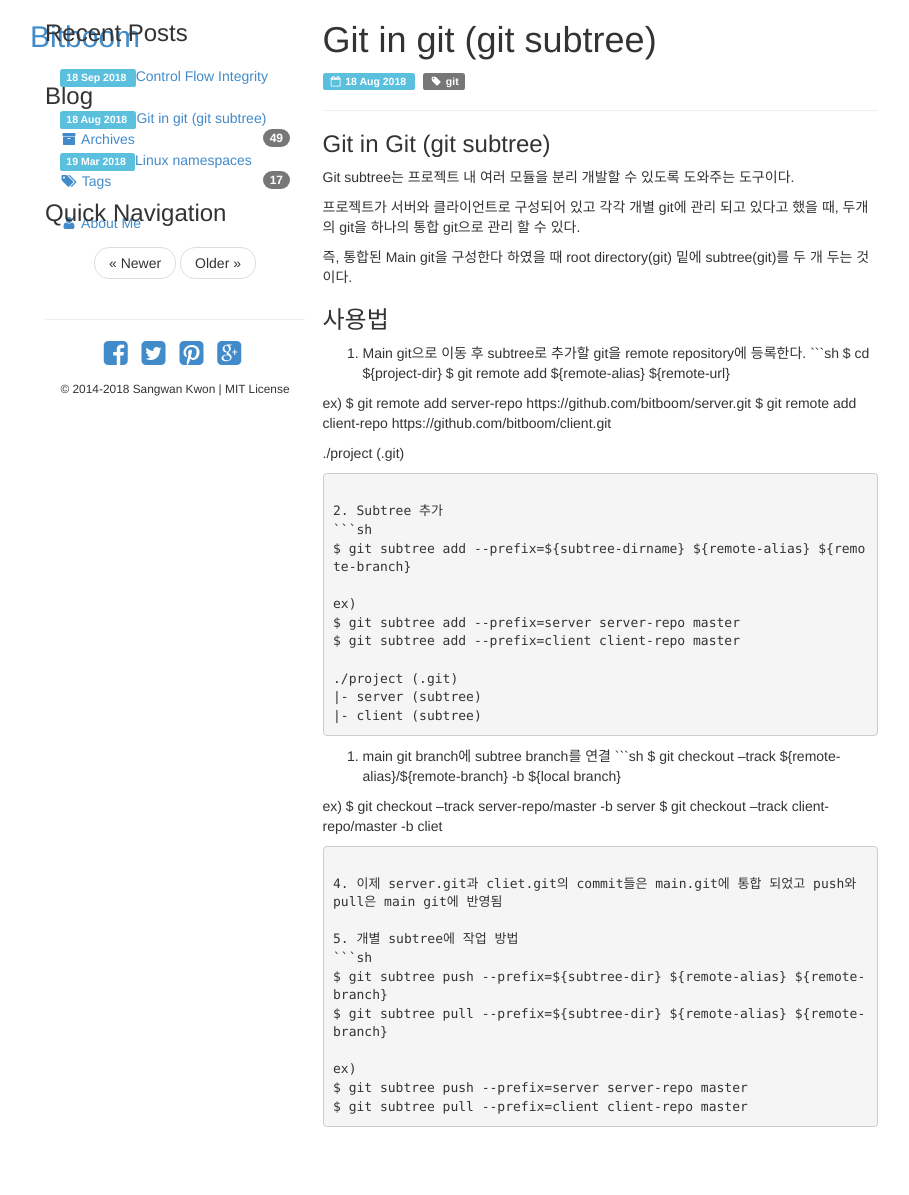
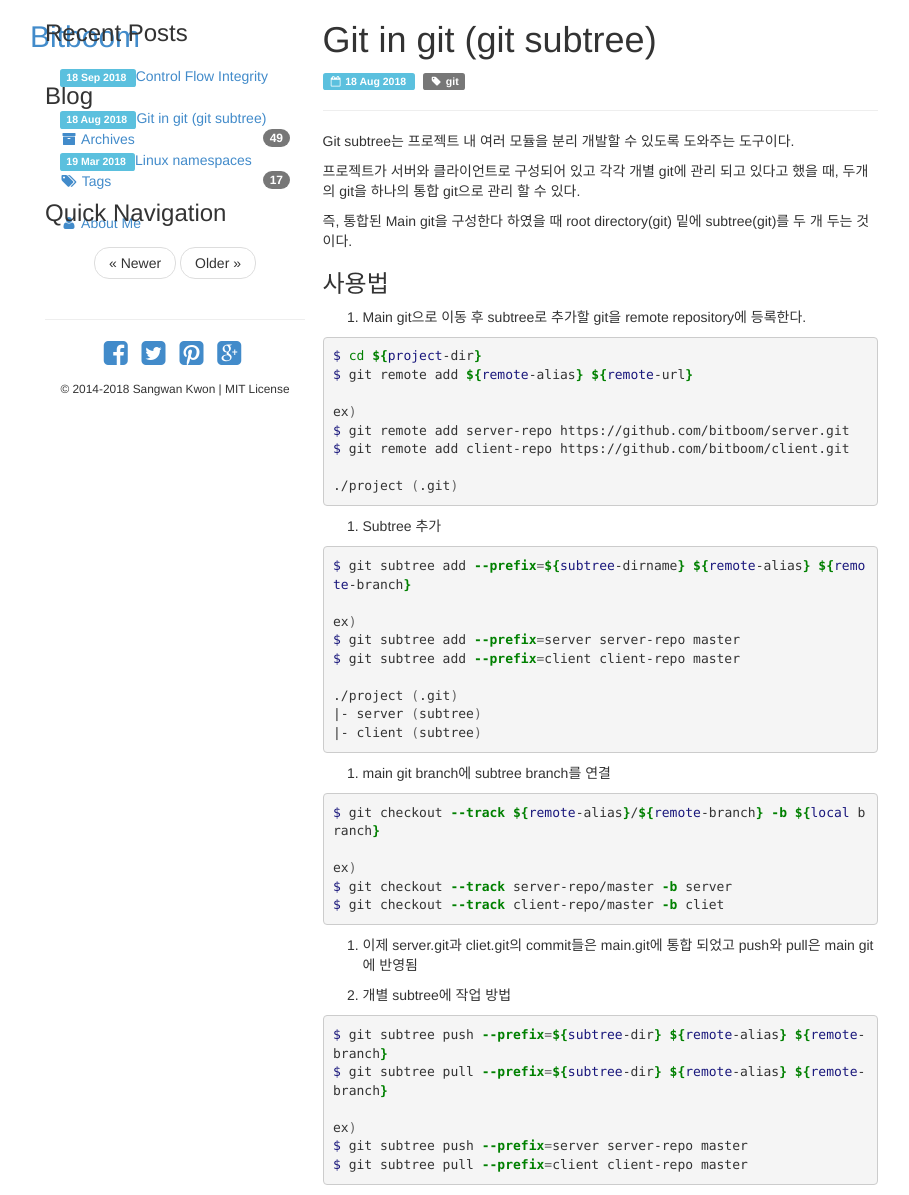
Before and after one commit to bitboom/bitboom.github.io, a Jekyll site: the page built from _posts/2018-08-18-git-in-git.md, in a window 1280 px wide and 1195 px high. Shown: the whole window, without its empty margins (40-949 px from the left). Built offline with Jekyll 4.4.1, drawn with Linux system fonts in a browser that asks for light colours.

Commit message:
Update 2018-08-18-git-in-git.md

````diff
--- a/_posts/2018-08-18-git-in-git.md
+++ b/_posts/2018-08-18-git-in-git.md
@@ -4,7 +4,6 @@ title:  Git in git (git subtree)
 tags: [git]
 ---
 
-### Git in Git (git subtree)
 Git subtree는 프로젝트 내 여러 모듈을 분리 개발할 수 있도록 도와주는 도구이다.
 
 프로젝트가 서버와 클라이언트로 구성되어 있고 각각 개별 git에 관리 되고 있다고 했을 때, 두개의 git을 하나의 통합 git으로 관리 할 수 있다.
@@ -13,6 +12,7 @@ Git subtree는 프로젝트 내 여러 모듈을 분리 개발할 수 있도록
 
 ### 사용법
 1. Main git으로 이동 후 subtree로 추가할 git을 remote repository에 등록한다.
+
 ```sh
 $ cd ${project-dir}
 $ git remote add ${remote-alias} ${remote-url}
@@ -25,6 +25,7 @@ $ git remote add client-repo https://github.com/bitboom/client.git
 ```
 
 2. Subtree 추가
+
 ```sh
 $ git subtree add --prefix=${subtree-dirname} ${remote-alias} ${remote-branch}
 
@@ -38,6 +39,7 @@ $ git subtree add --prefix=client client-repo master
 ```
 
 3. main git branch에 subtree branch를 연결
+
 ```sh
 $ git checkout --track ${remote-alias}/${remote-branch} -b ${local branch}
 
@@ -49,6 +51,7 @@ $ git checkout --track client-repo/master -b cliet
 4. 이제 server.git과 cliet.git의 commit들은 main.git에 통합 되었고 push와 pull은 main git에 반영됨
 
 5. 개별 subtree에 작업 방법
+
 ```sh
 $ git subtree push --prefix=${subtree-dir} ${remote-alias} ${remote-branch}
 $ git subtree pull --prefix=${subtree-dir} ${remote-alias} ${remote-branch}
````
